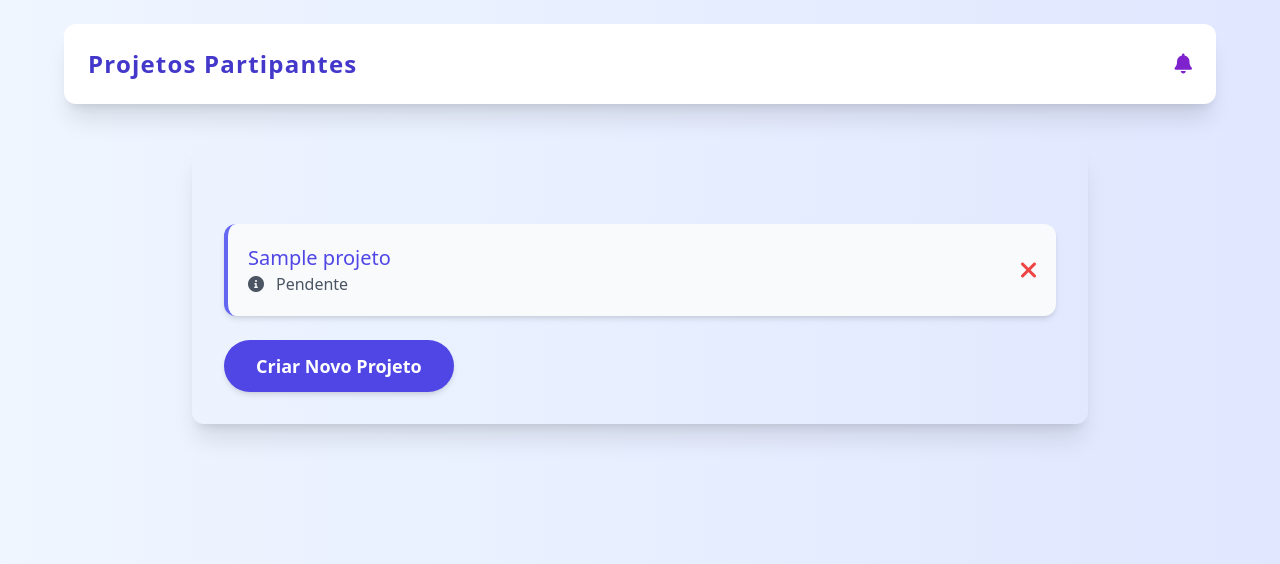
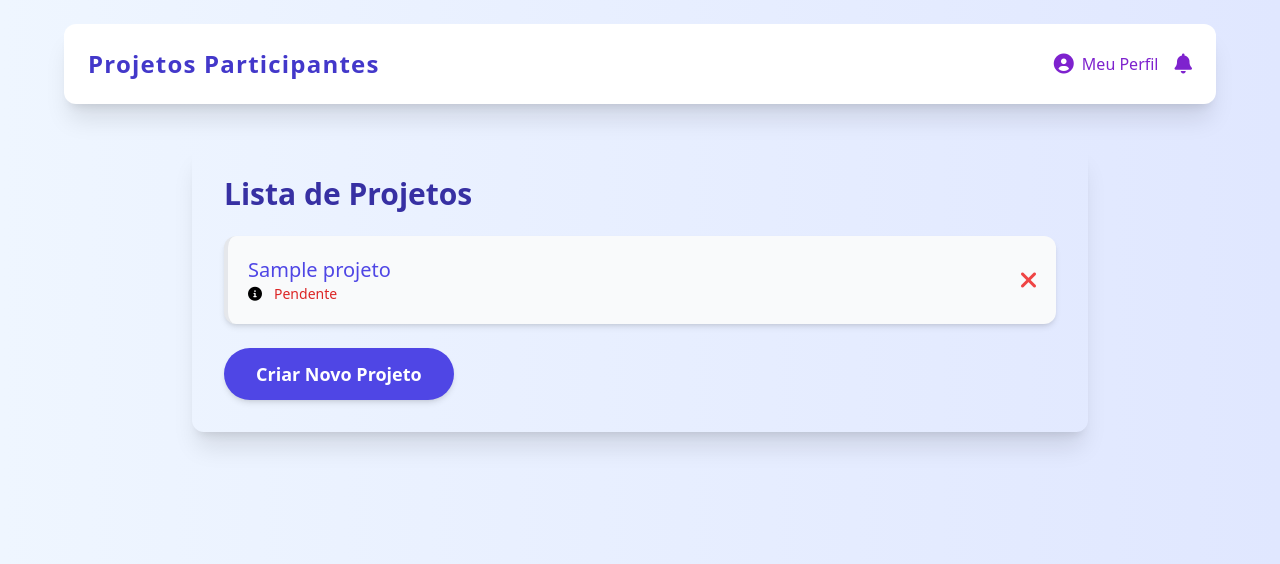
Before and after one commit to PhilipeMuzzi/SAAS---Desenvolvimento-de-trabalhos-Colaborativos, a Django app: page / in a window 1280 px wide. Shown: the top 564 px of the page. Run offline with Django 4.2, Linux system fonts and the light colour scheme; the first user in the database is signed in; tables that the repository leaves empty hold one stand-in row (Sample ...); some libraries are stand-ins or nearby versions.

Commit message:
Update index.html

```diff
--- a/core/templates/index.html
+++ b/core/templates/index.html
@@ -10,33 +10,49 @@
 </head>
 <body class="bg-gradient-to-r from-blue-50 to-indigo-100 p-6 font-poppins">
 
+<!-- Navbar -->
 <nav class="flex justify-between items-center bg-white p-6 rounded-xl shadow-xl mb-10 max-w-6xl mx-auto">
-    <a href="/" class="text-2xl font-semibold text-indigo-700 tracking-wider">Projetos Partipantes</a>
-    <a href="{% url 'notificacoes' %}">
+    <a href="/" class="text-2xl font-semibold text-indigo-700 tracking-wider">Projetos Participantes</a>
     <div class="flex items-center space-x-4">
-
+        <a href="{% url 'perfil_usuario' %}" class="flex items-center text-purple-700">
+            <i class="fas fa-user-circle text-xl mr-2"></i> Meu Perfil
+        </a>
         <a href="{% url 'notificacoes' %}" class="text-purple-700">
             <i class="fas fa-bell text-xl"></i>
         </a>
-
     </div>
-
-    </a>
 </nav>
 
+<!-- Conteúdo Principal -->
 <div class="max-w-4xl mx-auto p-8 rounded-xl shadow-xl space-y-6">
-    <h3 class="text-3xl font-semibold text-indigo-800"></h3><br>
-
+    <h3 class="text-3xl font-semibold text-indigo-800">Lista de Projetos</h3>
     <ul class="space-y-4">
         {% for projeto in projetos %}
-        <li class="flex justify-between items-center bg-gray-50 p-5 rounded-xl shadow-md border-l-4 border-indigo-500 hover:bg-indigo-100 transition-colors transform hover:scale-105">
+        <li class="flex justify-between items-center bg-gray-50 p-5 rounded-xl shadow-md border-l-4 hover:bg-indigo-100 transition-colors transform hover:scale-105">
+            <!-- Detalhes do Projeto -->
             <div class="flex flex-col">
-                <a href="{% url 'detalhes_projeto' projeto_id=projeto.id %}" class="text-xl text-indigo-600 hover:text-indigo-800 font-medium">{{ projeto.nome }}</a>
-                <div class="flex items-center gap-3 text-gray-600 text-ms">
+                <a href="{% url 'detalhes_projeto' projeto_id=projeto.id %}" class="text-xl text-indigo-600 hover:text-indigo-800 font-medium">
+                    {{ projeto.nome }}
+                </a>
+                <!-- Status com Cores Dinâmicas -->
+                <div class="flex items-center gap-3 text-sm">
                     <i class="fas fa-info-circle"></i>
-                    <span>{{ projeto.get_status_display }}</span>
+                    <span class="
+                        {% if projeto.get_status_display == 'Em Execução' %}
+                            text-yellow-600
+                        {% elif projeto.get_status_display == 'Pendente' %}
+                            text-red-600
+                        {% elif projeto.get_status_display == 'Concluído' %}
+                            text-green-600
+                        {% else %}
+                            text-gray-600
+                        {% endif %}
+                    ">
+                        {{ projeto.get_status_display }}
+                    </span>
                 </div>
             </div>
+            <!-- Botão de Exclusão -->
             {% if user.id == projeto.responsavel.id %}
             <form action="{% url 'excluir_projeto' projeto.id %}" method="post" onsubmit="return confirm('Tem certeza que deseja excluir este projeto?');">
                 {% csrf_token %}
@@ -47,12 +63,14 @@
             {% endif %}
         </li>
         {% empty %}
+        <!-- Mensagem quando não há projetos -->
         <li class="p-5 bg-gray-50 rounded-xl shadow-md text-gray-500 text-lg">
             Você não tem projetos criados ou não foi convidado para nenhum projeto ainda.
         </li>
         {% endfor %}
     </ul>
 
+    <!-- Botão para Criar Novo Projeto -->
     <a href="{% url 'criar_projeto' %}" class="inline-block mt-6 px-8 py-3 bg-indigo-600 text-white text-lg font-semibold rounded-full hover:bg-indigo-700 shadow-md transition-all transform hover:scale-105">
         Criar Novo Projeto
     </a>
```
Lines whose indentation alone changed are shown as unchanged.
